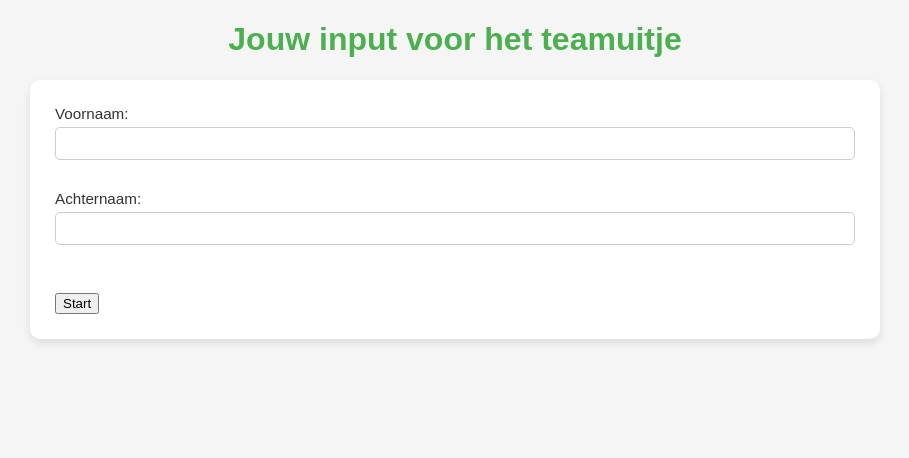
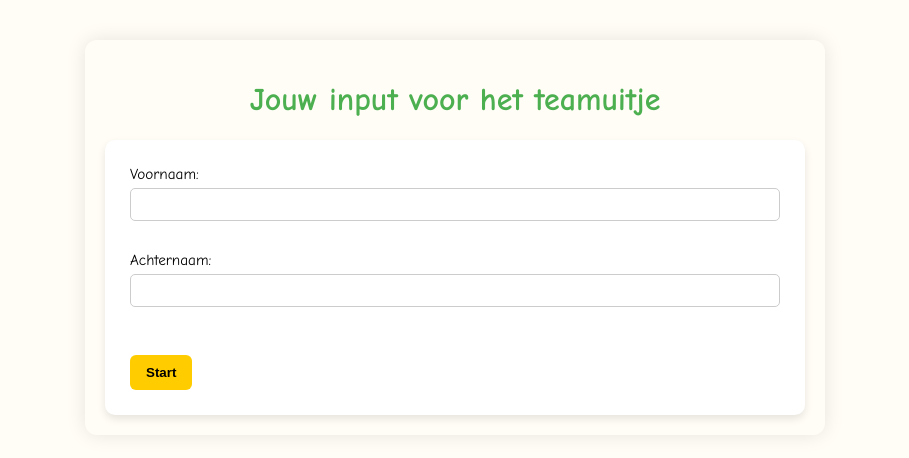
Before and after one commit to cvanbemmel/teamuitjebeheer, a plain HTML site: page index.html in a window 1280 px wide. Shown: the whole page, without its empty margins (185-1094 px from the left). Drawn offline with Linux system fonts and the light colour scheme.

Commit message:
Update style.css

```diff
--- a/style.css
+++ b/style.css
@@ -2,11 +2,38 @@
 
 /* Algemene body stijl */
 body {
-    font-family: Arial, sans-serif;
-    background-color: #f5f5f5;
-    margin: 20px;
-    padding: 0;
-    color: #333;
+  font-family: 'Comic Sans MS', cursive, sans-serif;
+  max-width: 700px;
+  margin: 40px auto;
+  background-color: #fffdf6;
+  padding: 20px;
+  border-radius: 12px;
+  box-shadow: 0 0 20px rgba(0,0,0,0.1);
+}
+
+fieldset {
+  border: 2px solid #ffd966;
+  border-radius: 8px;
+  padding: 20px;
+  margin-bottom: 20px;
+  background: #fffaf0;
+}
+
+button {
+  background-color: #ffcc00;
+  border: none;
+  padding: 10px 16px;
+  border-radius: 6px;
+  cursor: pointer;
+  font-weight: bold;
+}
+
+button:hover {
+  background-color: #ffe066;
+}
+
+.hidden {
+  display: none;
 }
 
 /* Titel */
@@ -25,14 +52,6 @@ form {
     box-shadow: 0 4px 8px rgba(0,0,0,0.1);
 }
 
-/* Fieldsets */
-fieldset {
-    border: 2px solid #4CAF50;
-    border-radius: 8px;
-    padding: 15px 20px;
-    margin-bottom: 20px;
-    background-color: #f9f9f9;
-}
 
 /* Legenda */
 legend {
```
